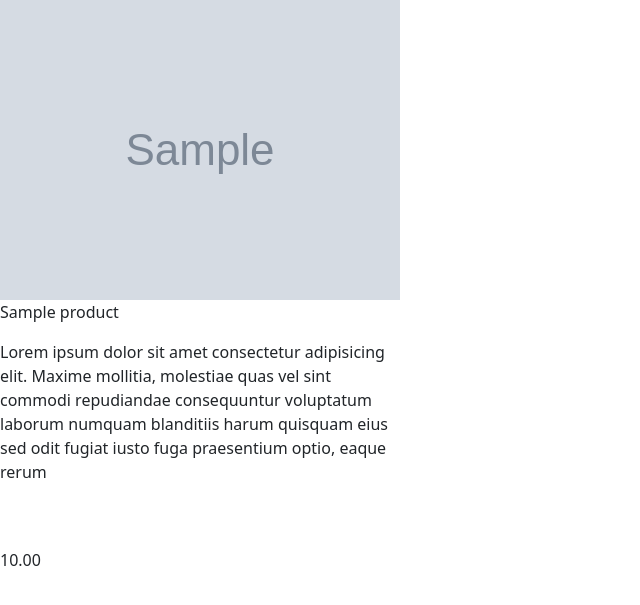
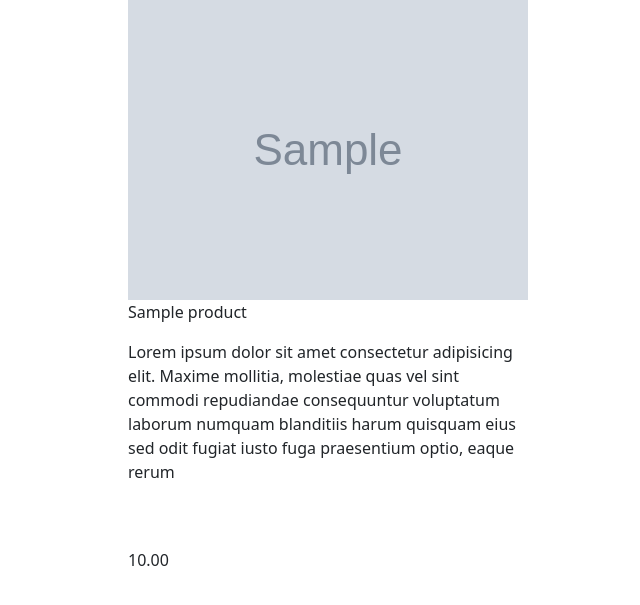
Before and after one commit to Gozebone/eat2eat, a Django app: page / in a window 1280 px wide. Shown: the part 112-717 px from the top of the page, without its empty margins (0-640 px from the left). Run offline with Django 4.2, Linux system fonts and the light colour scheme; tables that the repository leaves empty hold one stand-in row (values such as "Sample post"); grey boxes marked "Sample" are stand-in pictures.

Commit message:
css margins

```diff
--- a/static/css/home.css
+++ b/static/css/home.css
@@ -9,15 +9,13 @@ div.scrollable a {
     margin-right: 20px;
 }
 
-.product {
-    display: flex;
-    flex-flow: column wrap;
-    max-width: 300px;
+#menu {
+    margin-left: 10%;
+    margin-right: 10%;
 }
 
-#menu {
-    display: flex;
-    flex-flow: column wrap;
+.products_block {
+    margin-bottom: 5%;
 }
 
 .products {
@@ -25,6 +23,8 @@ div.scrollable a {
     flex-flow: row wrap;
 }
 
-.products_block {
-    margin-bottom: auto;
+.product {
+    display: flex;
+    flex-flow: column wrap;
+    max-width: 300px;
 }
```
